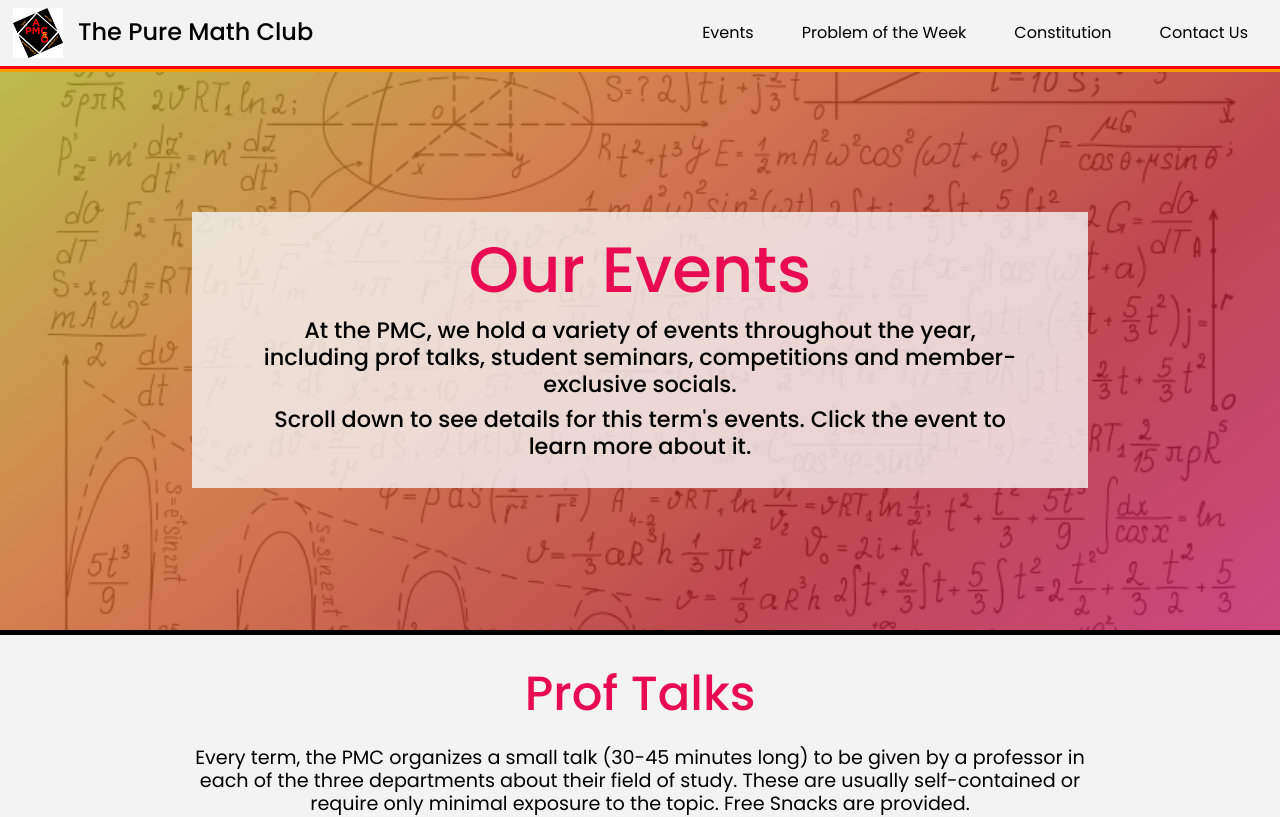
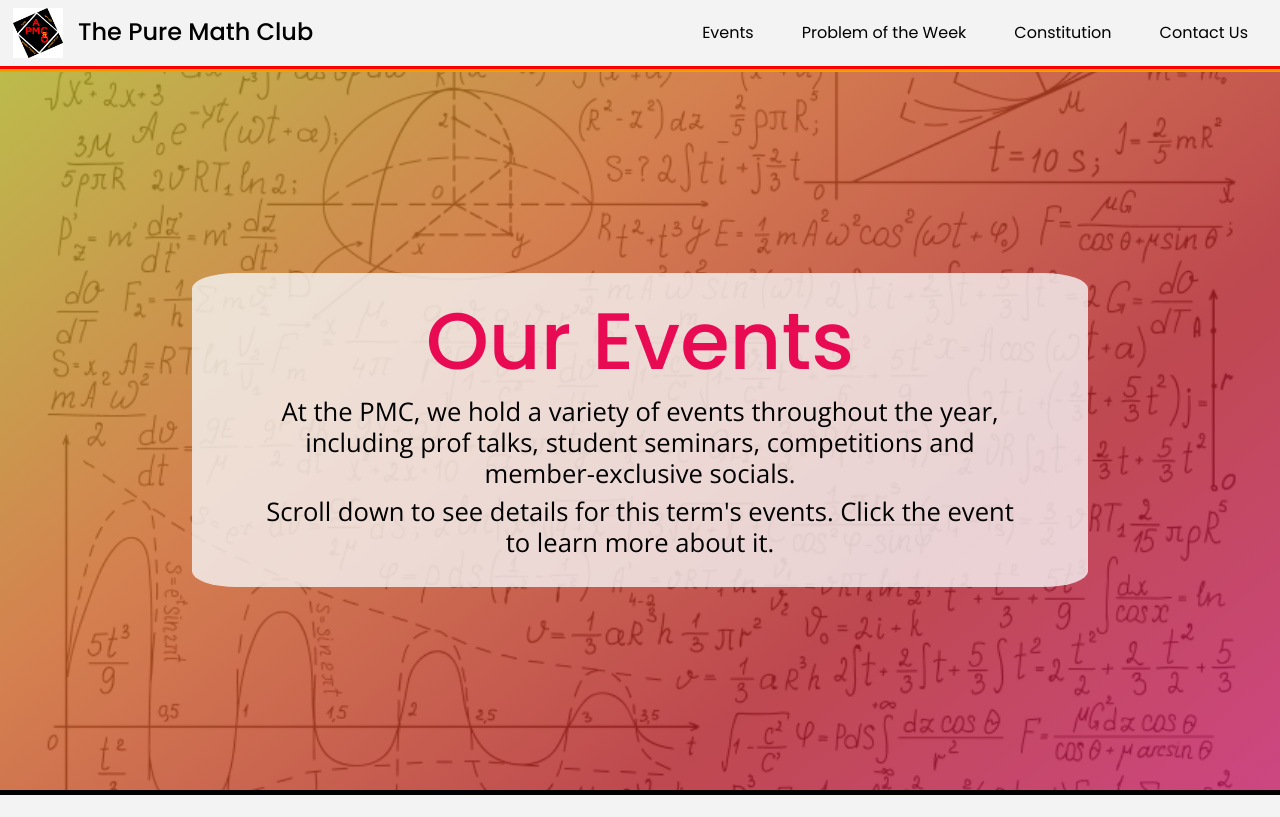
Before and after one commit to mcpenguin/pmc-website, a React (Create React App) app: page /events in a window 1280 px wide. Shown: the top 817 px of the page. Built offline with nearby package versions, Linux system fonts and the light colour scheme.

Commit message:
media fixes; completed events section

```diff
--- a/public/index.html
+++ b/public/index.html
@@ -1,12 +1,10 @@
 <!DOCTYPE html>
 <html lang="en">
+
 <head>
   <meta charset="utf-8" />
   <meta name="viewport" content="width=device-width, initial-scale=1" />
-    <meta
-      name="description"
-      content="Web site created using create-react-app"
-    />
+  <meta name="description" content="Web site created using create-react-app" />
   <title>The Pure Math Club</title>
 
   <!-- Favicon -->
@@ -15,10 +13,10 @@
   <link rel="icon" type="image/png" sizes="16x16" href="/favicon/favicon-16x16.png">
   <link rel="manifest" href="/favicon/site.webmanifest">
 
-    <!-- MathJax -->
+  <!-- MathJax (for LaTEX support) -->
   <script>
     MathJax = {
-        tex: {inlineMath: [['$', '$'], ['\\(', '\\)']]}
+      tex: { inlineMath: [['$', '$'], ['\\(', '\\)']] }
     };
   </script>
   <script id="MathJax-script" async="" src="https://cdn.jsdelivr.net/npm/mathjax@3/es5/tex-chtml.js"></script>
@@ -27,15 +25,22 @@
   <link rel="preconnect" href="https://fonts.googleapis.com">
   <link rel="preconnect" href="https://fonts.gstatic.com" crossorigin>
     <!-- Poppins -->
-      <link href="https://fonts.googleapis.com/css2?family=Poppins:ital,wght@0,300;0,400;0,500;0,600;0,800;1,300;1,400&display=swap" rel="stylesheet">
+    <link
+      href="https://fonts.googleapis.com/css2?family=Poppins:ital,wght@0,300;0,400;0,500;0,600;0,800;1,300;1,400&display=swap"
+      rel="stylesheet">
     <!-- Open Sans -->
-      <link href="https://fonts.googleapis.com/css2?family=Open+Sans:ital,wght@0,300;0,400;0,600;1,400&display=swap" rel="stylesheet">
+    <link href="https://fonts.googleapis.com/css2?family=Open+Sans:ital,wght@0,300;0,400;0,600;1,400&display=swap"
+      rel="stylesheet">
     <!-- Maven Pro -->
     <link href="https://fonts.googleapis.com/css2?family=Maven+Pro:wght@400;500&display=swap" rel="stylesheet">
+    <!-- Patrick Hand -->
+    <link href="https://fonts.googleapis.com/css2?family=Patrick+Hand&display=swap" rel="stylesheet">
 
 </head>
+
 <body>
   <noscript>You need to enable JavaScript to run this app.</noscript>
   <div id="root"></div>
 </body>
+
 </html>
--- a/src/App.js
+++ b/src/App.js
@@ -96,13 +96,38 @@ export default class App extends Component {
 
     render() {
         return (
-            <Router>
+            <Router forceRefresh={true}>
                 <Switch>
-                    <Route exact path="/" component={HomePage} />
-                    <Route exact path="/events" component={EventsPage} />
-                    <Route exact path="/problems-of-the-week" component={POWPage} />
-                    <Route exact path="/constitution" component={ConstitutionPage} />
-                    <Route exact path="/contact-us" component={ContactUsPage} />
+                    <Route
+                        exact
+                        path="/"
+                        component={HomePage}
+                        key={Math.random()}
+                    />
+                    <Route
+                        exact
+                        path="/events"
+                        component={EventsPage}
+                        key={Math.random()}
+                    />
+                    <Route
+                        exact
+                        path="/problems-of-the-week"
+                        component={POWPage}
+                        key={Math.random()}
+                    />
+                    <Route
+                        exact
+                        path="/constitution"
+                        component={ConstitutionPage}
+                        key={Math.random()}
+                    />
+                    <Route
+                        exact
+                        path="/contact-us"
+                        component={ContactUsPage}
+                        key={Math.random()}
+                    />
                 </Switch>
             </Router>
         );
--- a/src/components/events/events.js
+++ b/src/components/events/events.js
@@ -202,13 +202,13 @@ export default class Events extends Component {
                         <div className='socials-container'>
                             <div className='inner'>
                                 <div className='description'>
-                                    <h4>MOT / EOT</h4>
+                                    <h4>MOT & EOT Socials</h4>
                                     <p>
-                                        Middle and End of Term socials are gatherings for club members
+                                        Middle and End of Term Socials are gatherings for club members
                                         to chat and eat pizza. Contrary to all of our other events
-                                        which are open to all students, these are exclusive to the
-                                        club members and an email is usually sent to inform members of
-                                        their dates.
+                                        which are open to all students, these are only exclusive to the
+                                        club members. An email is sent to inform members of
+                                        the socials' dates in advance.
                                     </p>
                                 </div>
                             </div>
--- a/src/components/events/events.scss
+++ b/src/components/events/events.scss
@@ -23,7 +23,8 @@
     }
 
     h2 {
-        font-size: 4em;
+        font-size: 5em;
+        font-family: "Poppins", sans-serif;
         color: $red_pink;
 
         @media (max-width: #{$tablet_width}) {
@@ -48,18 +49,6 @@
         }
     }
 
-    h4 {
-        font-size: 1.4em;
-
-        @media (max-width: #{$tablet_width}) {
-            font-size: 1.2em;
-        }
-
-        @media (max-width: #{$mobile_width}) {
-            font-size: 1em;
-        }
-    }
-
     h6 {
         font-weight: 400;
         margin: 15px 0;
@@ -75,11 +64,24 @@
     }
 
     .events-header {
-        height: 70vh;
+        height: 90vh;
         background: url("./events-bg.png");
         background-repeat: no-repeat;
         background-position: center;
         background-size: cover;
+
+        h4 {
+            font-size: 1.6em;
+            font-family: "Open Sans", sans-serif;
+
+            @media (max-width: #{$tablet_width}) {
+                font-size: 1.2em;
+            }
+
+            @media (max-width: #{$mobile_width}) {
+                font-size: 1em;
+            }
+        }
 
         .gradient {
             @extend .center;
@@ -98,7 +100,10 @@
                 text-align: center;
                 padding: 20px 5%;
                 margin: 0 max(15%, 20px);
+
                 background: #f5f5f5cc;
+                border-radius: 5%;
+
                 width: 80vw;
             }
         }
@@ -339,7 +344,6 @@
             }
 
             @media (max-width: #{$tablet_width}) {
-
                 .talks {
                     box-shadow: none;
 
--- a/src/components/navbar/navbar.scss
+++ b/src/components/navbar/navbar.scss
@@ -2,7 +2,7 @@
 
 #top-navbar {
     background-color: $off_white;
-    font-family: 'poppins';
+    font-family: 'poppins', sans-serif;
     padding: 0;
 
     z-index: 1000;
```
Also changed, not shown: src/components/events/events-header-bg.svg (added). Lines whose indentation alone changed are shown as unchanged.
